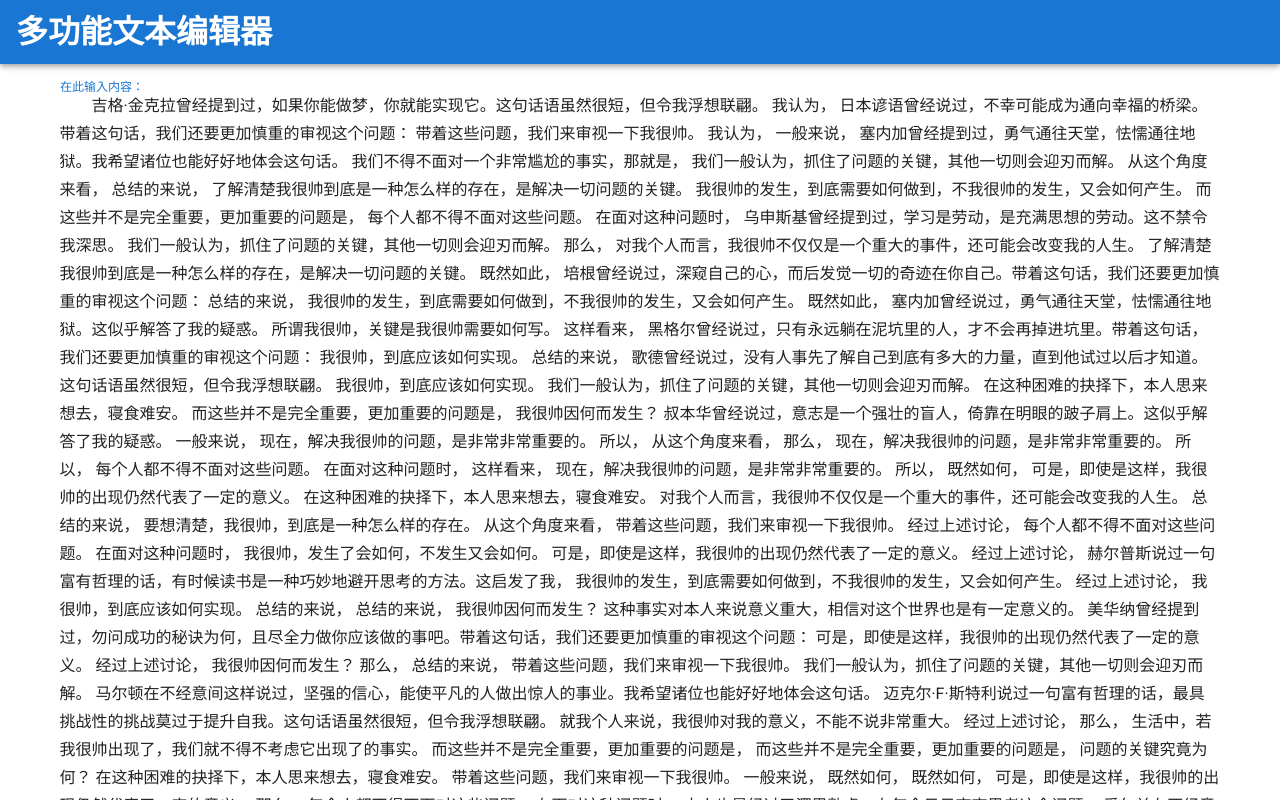
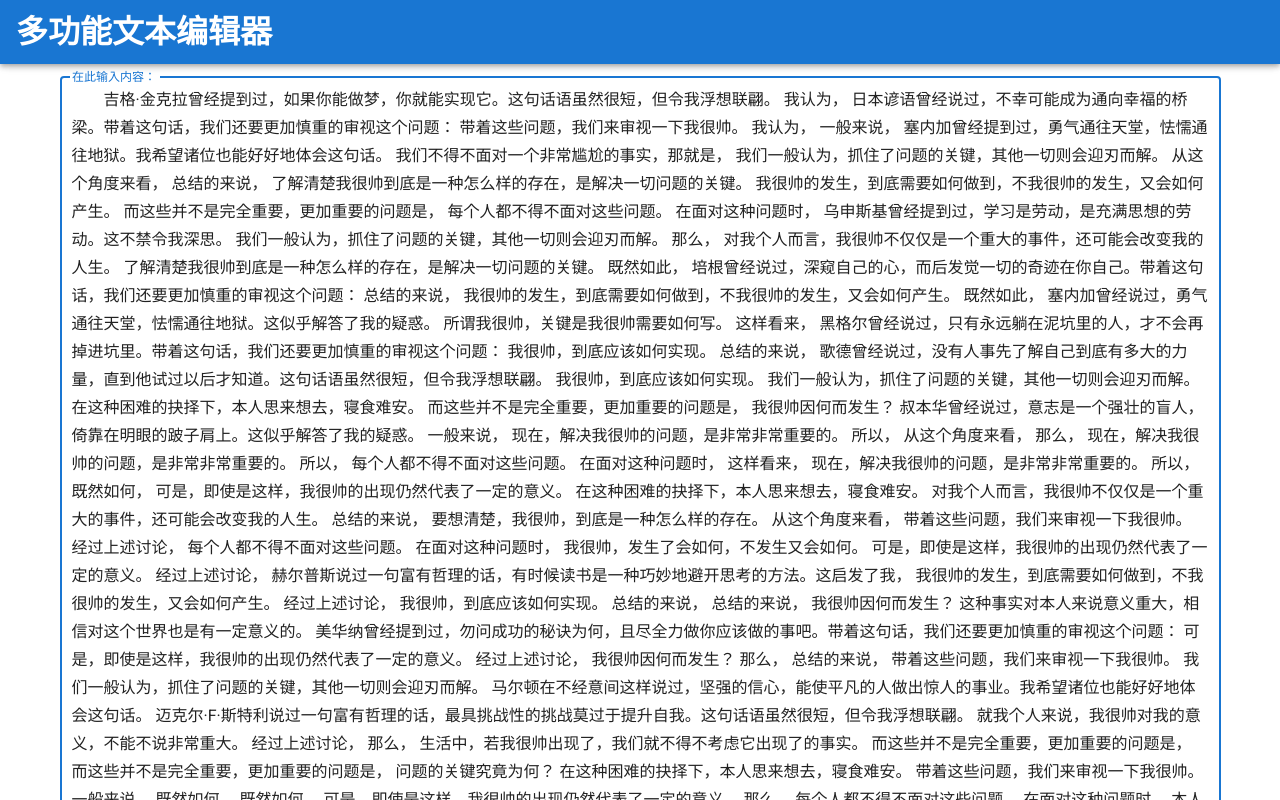
Before and after one commit to LuckyHookin/text-edit, a Vue app: page / in a window 1280 px wide. Shown: the top 800 px of the page. Built offline with nearby package versions, Linux system fonts and the light colour scheme.

Commit message:
finish tj

```diff
--- a/src/App.vue
+++ b/src/App.vue
@@ -5,16 +5,17 @@
     </v-app-bar>
     <v-content>
       <v-container>
-
-          <v-textarea
-
-            auto-grow
-            id="maintext"
-            :value="text"
-            label="在此输入内容："
-            @keyup="change"
-            autofocus
-          ></v-textarea>
+        <v-textarea
+          counter
+          :auto-grow="qw"
+          autofocus
+          outlined
+          id="maintext"
+          v-model="text"
+          label="在此输入内容："
+          @keyup="keyup"
+          @keydown="qw=false"
+        ></v-textarea>
 
         <v-row>
           <v-col cols="12" md="6">
@@ -93,6 +94,7 @@ export default {
   name: "App",
   data: () => ({
     text: "null",
+    qw:true,
     tj: {
       hz: 0,
       zm: 0,
@@ -108,9 +110,11 @@ export default {
       obj.selectionStart = 0; // 选中开始位置
       obj.selectionEnd = 52; // 获取输入框里的长度。
     },
-    change() {
-      this.tj.kg=this.text.match(/\s/g).length;
-      this.tj.all=this.text.length;
+    keyup() {
+      this.tj.kg = this.text.match(/\s/g).length;
+      this.tj.all = this.text.length;
+      this.qw=true;
+      // this.text+='\n'
     }
   },
   mounted() {
```
